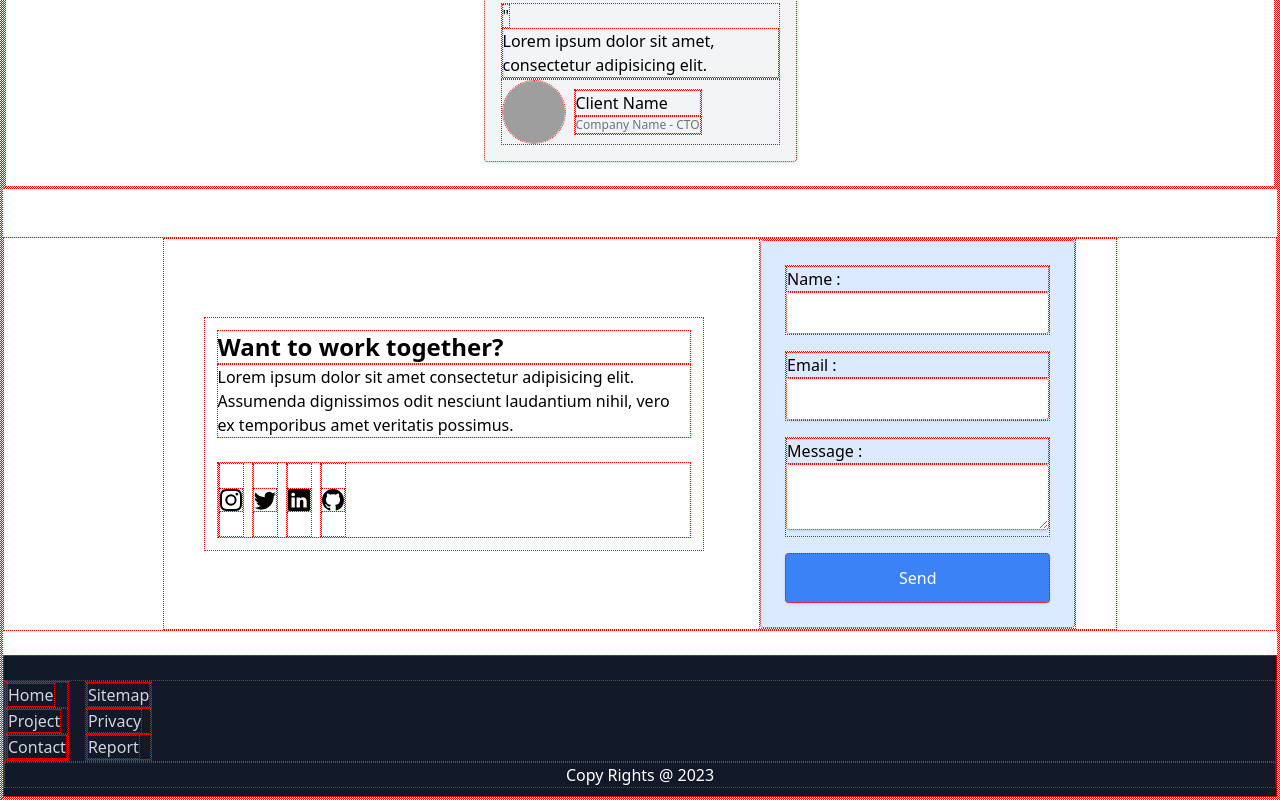
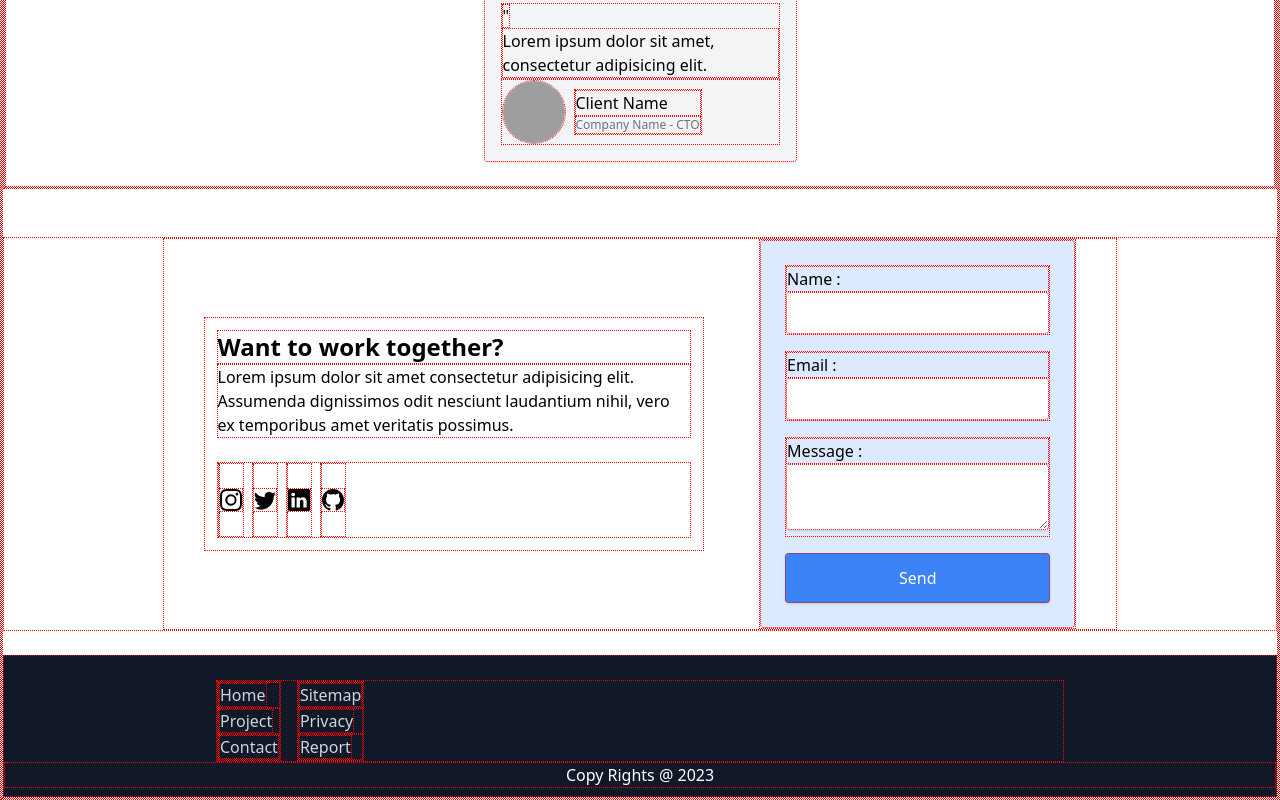
Before and after one commit to ojpro/portfolio-v2, a Next.js app: page / in a window 1280 px wide. Shown: the part 2402-3202 px from the top of the page. Built offline with nearby package versions, Linux system fonts and the light colour scheme; grey boxes are pictures that could not be loaded.

Commit message:
minor styling edits on the contact section and the footer

```diff
--- a/src/components/partials/Footer.tsx
+++ b/src/components/partials/Footer.tsx
@@ -3,7 +3,7 @@ export default function Footer() {
         <>
             <footer className="bg-gray-900 pt-6 pb-2  mt-6">
                 {/* <> Links </> */}
-                <div className="container mx-auto flex flex-row flex-wrap justify-start gap-4">
+                <div className="w-full lg:w-4/6 mx-auto flex flex-row flex-wrap justify-start gap-4">
                     <ul>
                         <li>
                             <a href="#" className="text-gray-300 hover:text-white">Home</a>
--- a/src/components/partials/sections/Contact.tsx
+++ b/src/components/partials/sections/Contact.tsx
@@ -36,7 +36,7 @@ export default function Contact() {
                 </div>
 
                 {/* <> Form </> */}
-                <div className="w-full sm:w-8/12 md:w-1/2 lg:w-1/3">
+                <div className="w-full md:w-8/12 lg:w-5/12 xl:w-1/3">
                     <form action="" className="flex flex-col justify-items-stretch gap-4 bg-blue-100 p-6 rounded w-full">
                         <label htmlFor="">
                             <span className="block">Name : </span>
```
